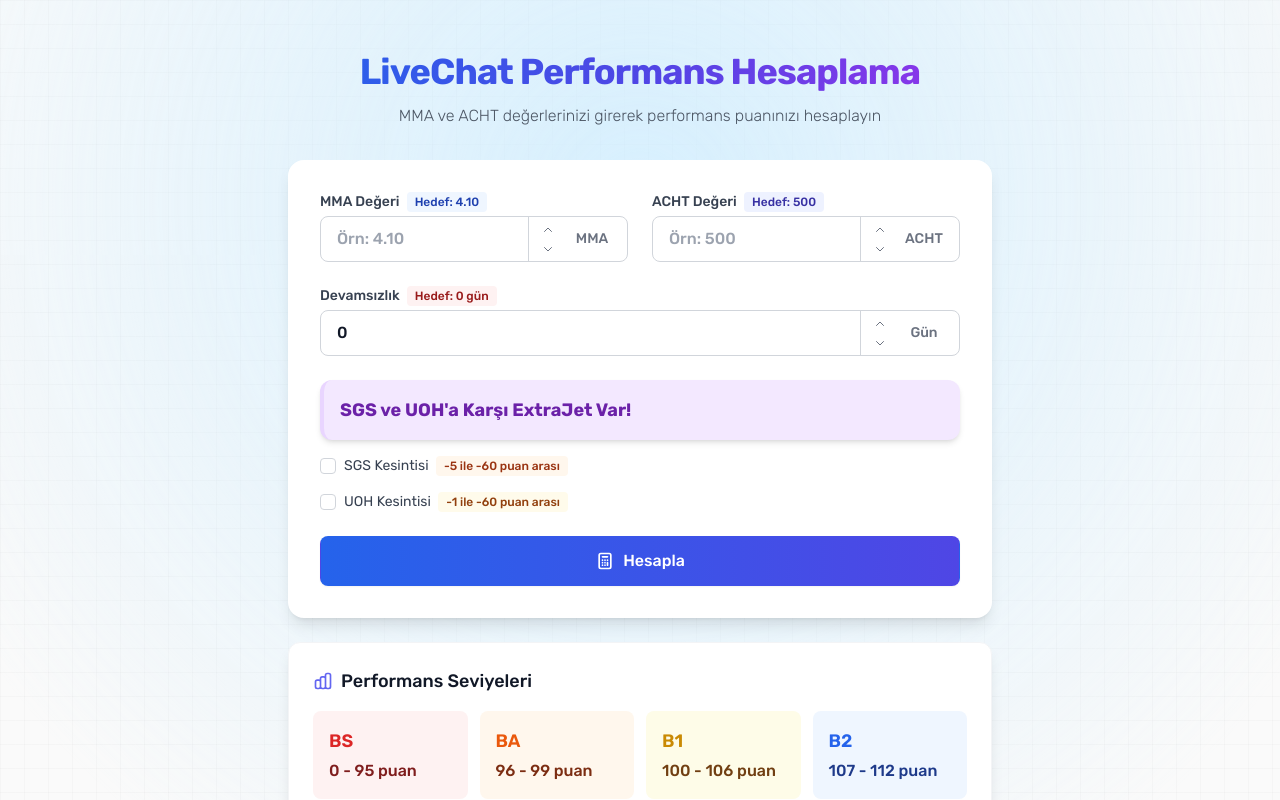
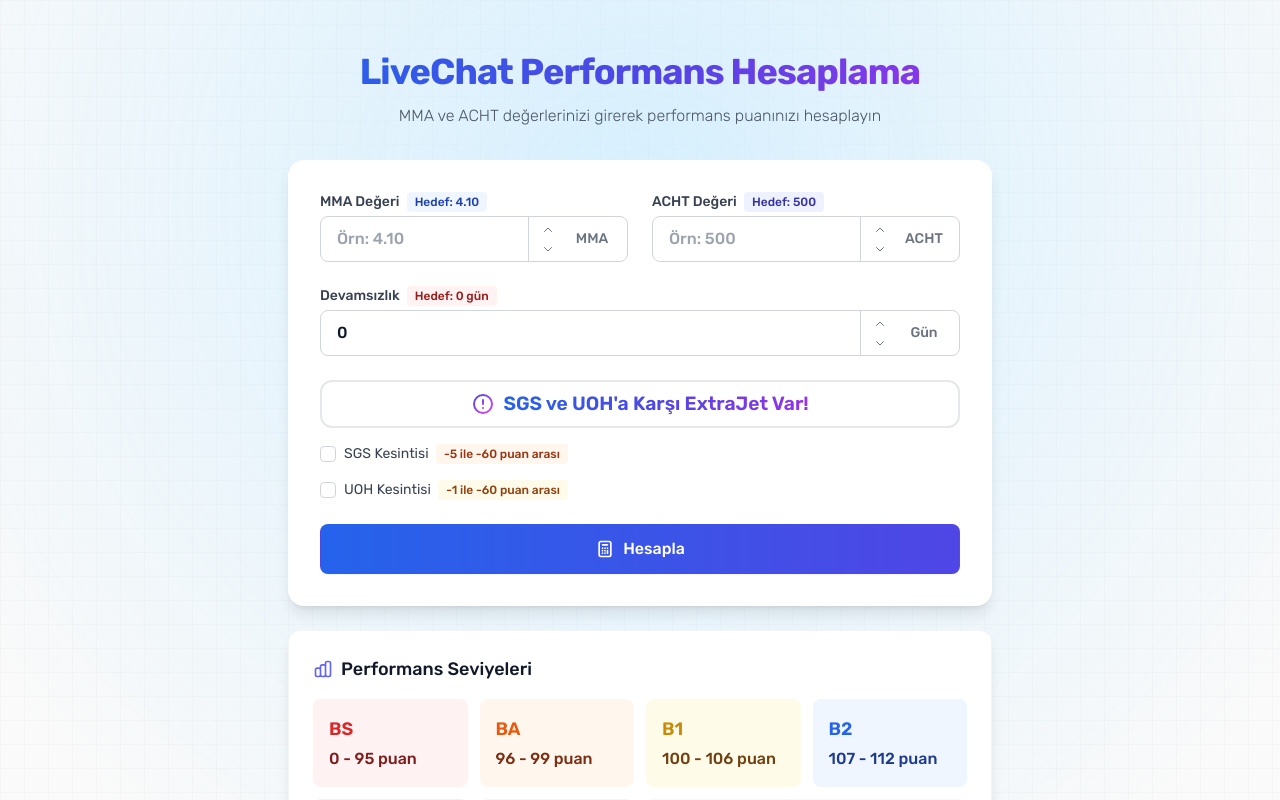
Before and after one commit to metinfarukbiyik/perf-calculator, a Vue app: page / in a window 1280 px wide. Shown: the top 800 px of the page. Built offline with nearby package versions, Linux system fonts and the light colour scheme.

Commit message:
uyarı alanı düzenlendi.

```diff
--- a/src/components/PerformanceCalculator.vue
+++ b/src/components/PerformanceCalculator.vue
@@ -156,8 +156,19 @@
             <!-- SGS ve UOH Checkbox'ları -->
             <div class="mt-4 sm:mt-6 space-y-4">
               <!-- SGS -->
-              <div class="bg-purple-100 border-l-4 border-purple-200 text-purple-800 p-4 mb-4 rounded-xl shadow-md" role="alert">
-                <p class="font-bold text-lg">SGS ve UOH'a Karşı ExtraJet Var!</p>
+              <div class="bg-white border-2 border-gradient-to-r from-purple-500 to-pink-600 p-2 mb-4 rounded-xl text-center" role="alert">
+                <div class="flex items-center justify-center">
+                  <svg class="h-6 w-6 mr-2" fill="none" stroke="url(#gradient)" viewBox="0 0 24 24">
+                    <defs>
+                      <linearGradient id="gradient" x1="0%" y1="0%" x2="100%" y2="100%">
+                        <stop offset="0%" stop-color="#4F46E5" />
+                        <stop offset="100%" stop-color="#D946EF" />
+                      </linearGradient>
+                    </defs>
+                    <path stroke-linecap="round" stroke-linejoin="round" stroke-width="2" d="M12 8v4m0 4h.01M21 12a9 9 0 11-18 0 9 9 0 0118 0z" />
+                  </svg>
+                  <p class="font-semibold text-lg bg-gradient-to-r from-blue-600 via-indigo-600 to-purple-600 bg-clip-text text-transparent" style="font-size: 1.2rem;">SGS ve UOH'a Karşı ExtraJet Var!</p>
+                </div>
               </div>
                   <div class="space-y-2">
                 <div class="flex items-center">
```
